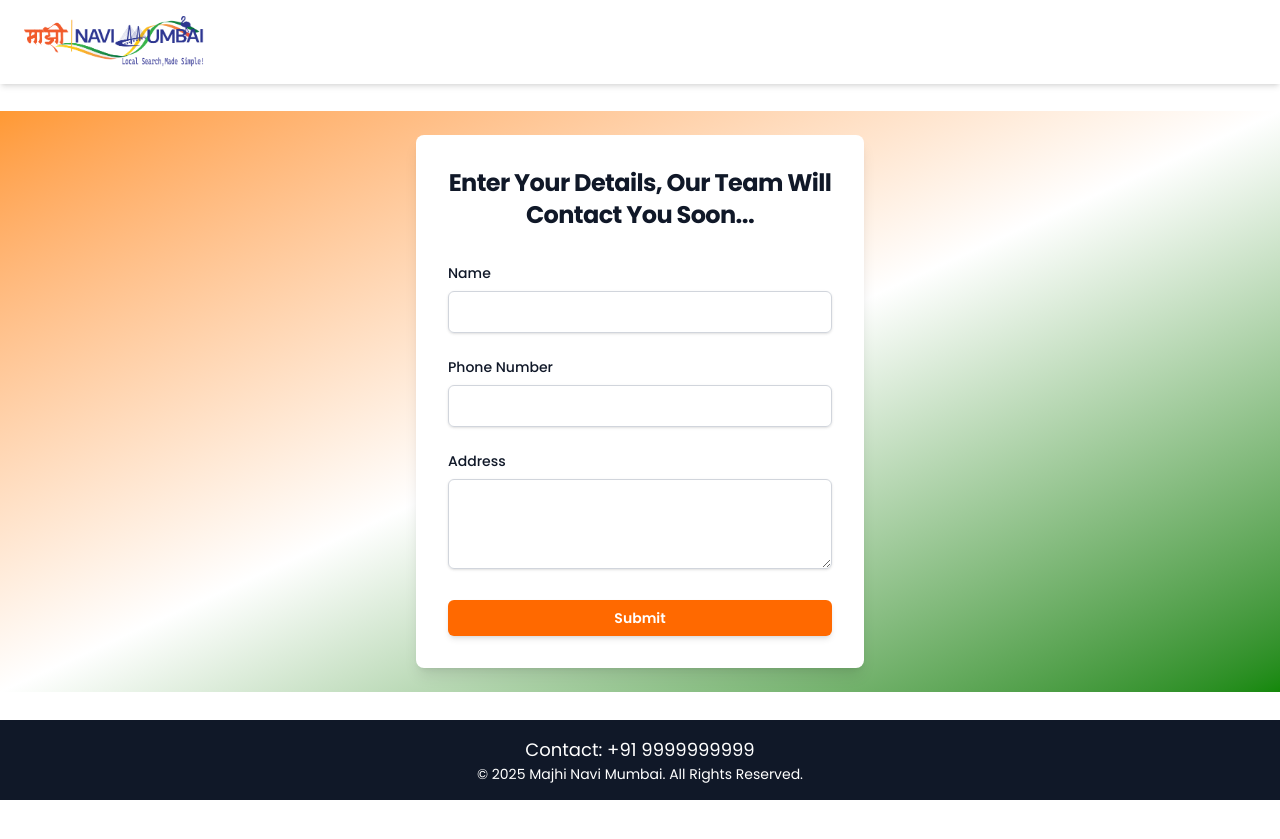
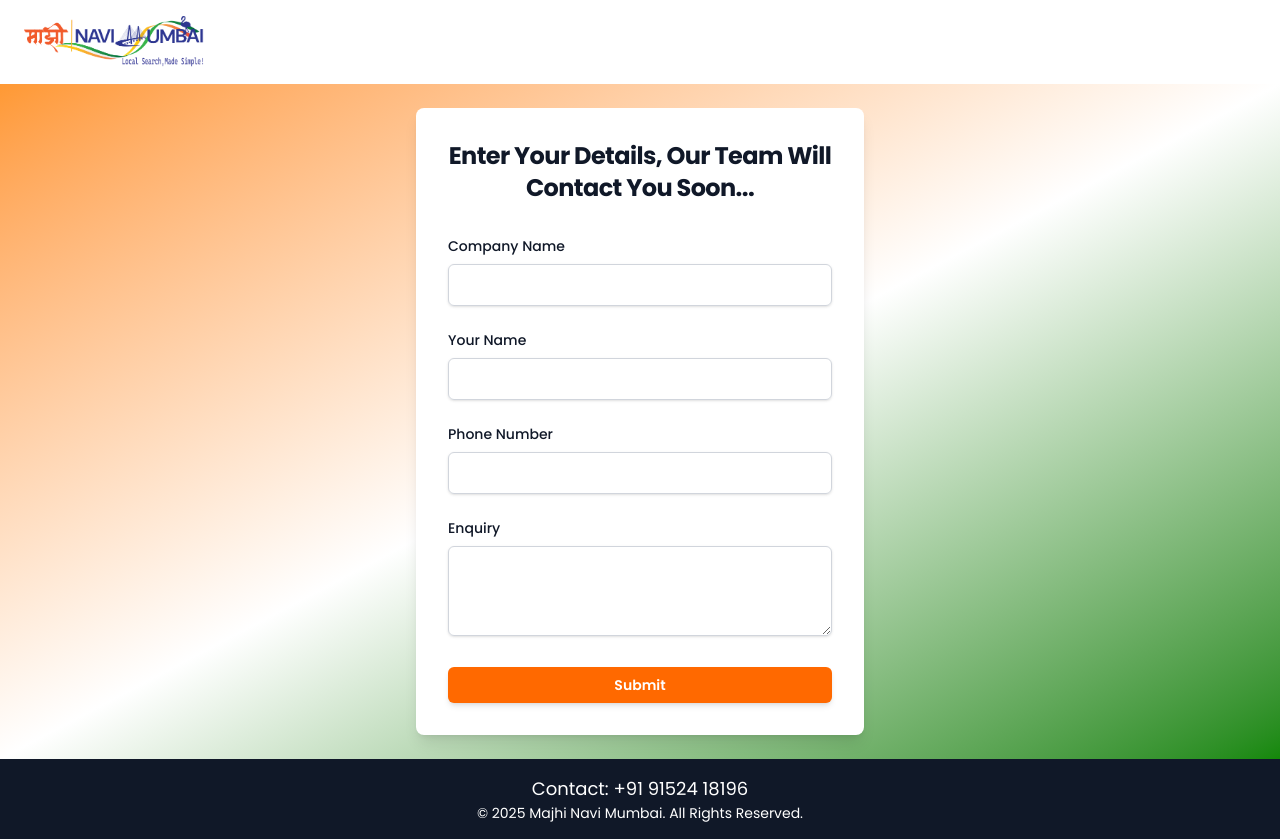
Before and after one commit to Shivraj-Chavan/mnm-ui, a Next.js app: page /contactus in a window 1280 px wide. Before the commit the page ends 800 px from the top, so only its background shows below. Built offline with nearby package versions, Linux system fonts and the light colour scheme.

Commit message:
form ui updated

```diff
--- /dev/null
+++ b/src/app/api/contact/route.js
@@ -0,0 +1,45 @@
+import nodemailer from 'nodemailer'
+export async function POST(request) {
+    const body = await request.json();
+
+    const { company_name, name, phone, enquiry } = body;
+    console.log(body);
+    if (!company_name || !name || !phone || !enquiry) {
+        return Response.json({ message: "All fields are required" });
+    }
+
+    try {
+        // Configure Nodemailer transport
+        let transporter = nodemailer.createTransport({
+            host:"smtp.office365.com",
+            port: 587,
+           secure:false,
+            auth: {
+                user: "admin@majhinavimumbai.com",
+                pass: "Admin@2025",
+            },
+        });
+
+        // Email content
+        let mailOptions = {
+            from: '"Your Website" <info@majhinavimumbai.com>',
+            // to: "admin@majhinavimumbai.com",
+            to: "shivrajchavan1902@gmail.com",
+            subject: "New Contact Form Submission",
+            text: `Company Name: ${company_name}
+                Name: ${name}
+                Phone: ${phone}
+                Enquiry: ${enquiry}`,
+        };
+
+        // Send Email
+        await transporter.sendMail(mailOptions);
+        return Response.json({ message: "Email sent successfully!" },{status:200});
+
+    } catch (error) {
+        console.log(error)
+        return Response.json({ message: "Error sending email", error },{status:500});
+    }
+
+
+}
--- a/src/app/contactus/page.js
+++ b/src/app/contactus/page.js
@@ -1,9 +1,49 @@
-import React from "react";
+"use client"
+import React, { useState } from "react";
 import TextInput from "@/components/TextInput";
 import TextArea from "@/components/TextArea";
 import Button from "@/components/Button";
 
 export default function ContactForm() {
+  const [formData, setFormData] = useState({
+    company_name: "",
+    name: "",
+    phone: "",
+    enquiry: "",
+  });
+
+  const [loading, setLoading] = useState(false);
+  const [message, setMessage] = useState("");
+
+  const handleChange = (e) => {
+    setFormData({ ...formData, [e.target.id]: e.target.value });
+  };
+
+  const handleSubmit = async (e) => {
+    e.preventDefault();
+    setLoading(true);
+
+    try {
+      const response = await fetch("/api/contact", {
+        method: "POST",
+        headers: { "Content-Type": "application/json" },
+        body: JSON.stringify(formData),
+      });
+
+      const result = await response.json();
+      if (response.ok) {
+        setMessage("Your enquiry has been sent successfully!");
+        setFormData({ company_name: "", name: "", phone: "", enquiry: "" });
+      } else {
+        setMessage(result.message || "Something went wrong!");
+      }
+    } catch (error) {
+      setMessage("Failed to send enquiry!");
+    }
+
+    setLoading(false);
+  };
+
   return (
     <div className="flex items-center justify-center px-6 py-6 bg-gradient-to-br from-[#FF9933] via-white to-[#138808]">
       <div className="w-full max-w-md space-y-8 bg-white p-8 shadow-lg rounded-lg">
@@ -11,11 +51,39 @@ export default function ContactForm() {
           Enter Your Details, Our Team Will Contact You Soon...
         </h2>
 
-        <form action="#" method="POST" className="space-y-6">
-          <TextInput label="Name" id="name" required />
-          <TextInput label="Phone Number" id="phone" type="tel" required />
-          <TextArea label="Address" id="address" required />
-          <Button text="Submit" />
+        {message && <p className="text-center text-green-600">{message}</p>}
+
+        <form onSubmit={handleSubmit} className="space-y-6">
+          <TextInput
+            label="Company Name"
+            id="company_name"
+            value={formData.company_name}
+            onChange={handleChange}
+            required
+          />
+          <TextInput
+            label="Your Name"
+            id="name"
+            value={formData.name}
+            onChange={handleChange}
+            required
+          />
+          <TextInput
+            label="Phone Number"
+            id="phone"
+            type="tel"
+            value={formData.phone}
+            onChange={handleChange}
+            required
+          />
+          <TextArea
+            label="Enquiry"
+            id="enquiry"
+            value={formData.enquiry}
+            onChange={handleChange}
+            required
+          />
+          <Button text={loading ? "Sending..." : "Submit"} disabled={loading} />
         </form>
       </div>
     </div>
--- a/src/app/layout.js
+++ b/src/app/layout.js
@@ -20,7 +20,7 @@ export default function RootLayout({ children }) {
       </nav>
         {children}
         <footer className="bg-gray-900 text-white text-center py-4">
-        <p className="text-lg">Contact: +91 9999999999</p>
+        <p className="text-lg">Contact: +91 91524 18196</p>
         <p className="text-sm">© {new Date().getFullYear()} Majhi Navi Mumbai. All Rights Reserved.</p>
       </footer>
       </body>
--- a/src/components/TextArea.js
+++ b/src/components/TextArea.js
@@ -1,4 +1,4 @@
-export default function TextArea({ label, id, required = false }) {
+export default function TextArea({ label, id, required = false,onChange }) {
     return (
       <div>
         <label htmlFor={id} className="block text-sm font-medium text-gray-900">
@@ -8,6 +8,7 @@ export default function TextArea({ label, id, required = false }) {
           id={id}
           name={id}
           required={required}
+          onChange={onChange}
           rows="3"
           className="mt-2 w-full rounded-md border border-gray-300 px-3 py-2 text-gray-900 shadow-sm focus:border-indigo-500 focus:ring-indigo-500"
         ></textarea>
--- a/src/components/TextInput.js
+++ b/src/components/TextInput.js
@@ -1,4 +1,4 @@
-export default function TextInput({ label, id, type = "text", required = false }) {
+export default function TextInput({ label, id, type = "text", required = false ,onChange}) {
     return (
       <div>
         <label htmlFor={id} className="block text-sm font-medium text-gray-900">
@@ -8,6 +8,7 @@ export default function TextInput({ label, id, type = "text", required = false }
           id={id}
           name={id}
           type={type}
+          onChange={onChange}
           required={required}
           className="mt-2 w-full rounded-md border border-gray-300 px-3 py-2 text-gray-900 shadow-sm focus:border-indigo-500 focus:ring-indigo-500"
         />
```
Also changed, not shown: package.json (+6 -5 lines), 1 other file (tests, documents, lock files or other folders).
